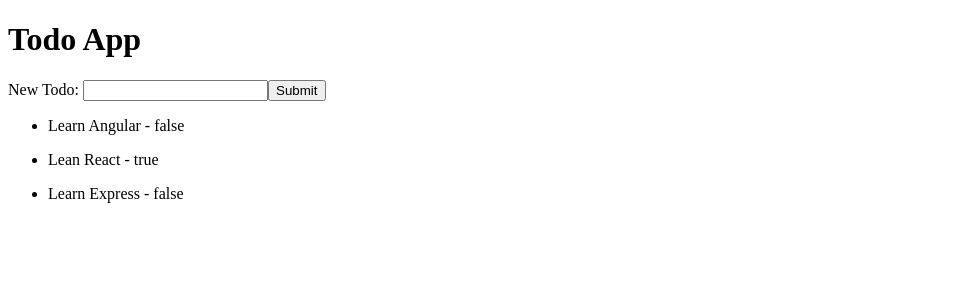
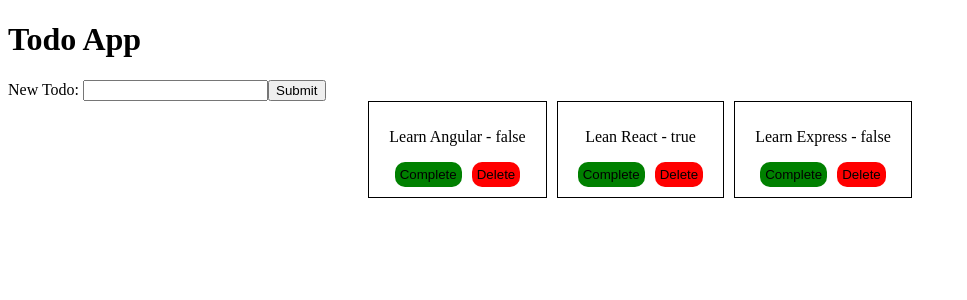
Before and after one commit to danielphilip12/Angular-Todo-App, an Angular app: page / in a window 1280 px wide. Shown: the top 300 px of the page, without its empty margins (0-967 px from the left). Built offline with nearby package versions, Linux system fonts and the light colour scheme.

Commit message:
Modified CSS of todo item and todo list

```diff
--- a/src/app/todo-item/todo-item.component.css
+++ b/src/app/todo-item/todo-item.component.css
@@ -0,0 +1,27 @@
+.todoItem {
+    display: flex;
+    flex-direction: column;
+    align-items: center;
+    border: 1px solid black;
+    padding: 10px 20px;
+}
+
+.actions {
+    display: flex;
+    gap: 10px;
+}
+
+.actions button {
+    padding: 5px;
+    cursor: pointer;
+    border-radius: 10px;
+    border: none;
+}
+
+#complete {
+    background-color: green;
+}
+
+#delete {
+    background-color: red;
+}
--- a/src/app/todo-item/todo-item.component.html
+++ b/src/app/todo-item/todo-item.component.html
@@ -1,3 +1,7 @@
-<div>
-    <p>{{ todo.todo }} - <span (click)="completeTodo()">{{ todo.completed }}</span></p>
+<div class="todoItem">
+  <p>{{ todo.todo }} - {{ todo.completed }}</p>
+  <div class="actions">
+    <button id="complete" (click)="completeTodo()">Complete</button>
+    <button id="delete">Delete</button>
+  </div>
 </div>
--- a/src/app/todo-list/todo-list.component.css
+++ b/src/app/todo-list/todo-list.component.css
@@ -0,0 +1,6 @@
+.todoList {
+    display: flex;
+    flex-direction: row;
+    justify-content: center;
+    gap: 10px;
+}
--- a/src/app/todo-list/todo-list.component.html
+++ b/src/app/todo-list/todo-list.component.html
@@ -1,5 +1,5 @@
-<ul>
-    <li *ngFor="let todo of todoList">
-        <app-todo-item [todo]="todo"></app-todo-item>
-    </li>
-</ul>
+<div class="todoList">
+  <div *ngFor="let todo of todoList" class="todoListItem">
+    <app-todo-item [todo]="todo"></app-todo-item>
+  </div>
+</div>
```
